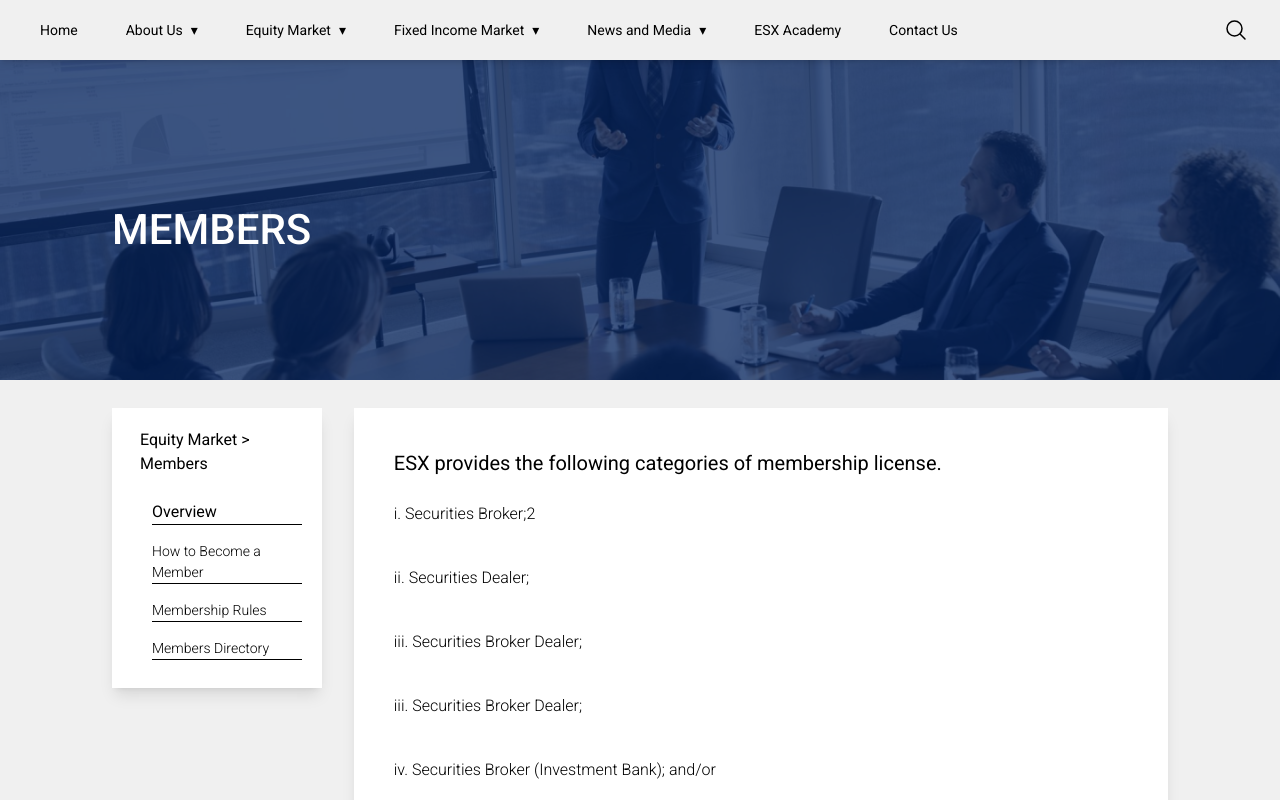
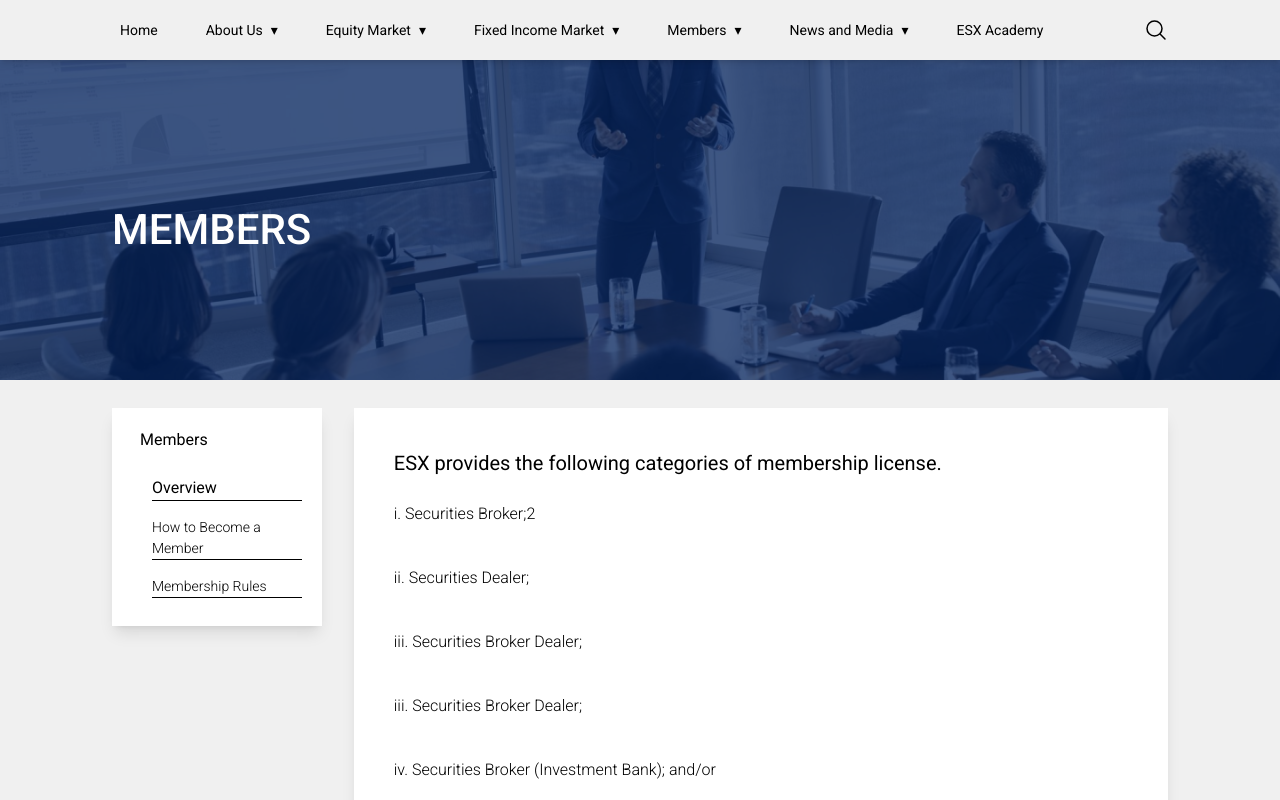
Before and after one commit to henizola/esx-new, a Next.js app: page /equity-market/members in a window 1280 px wide. Shown: the top 800 px of the page. Built offline with nearby package versions, Linux system fonts and the light colour scheme.

Commit message:
fixed header, footer with the site map

```diff
--- /dev/null
+++ b/app/members/page.tsx
@@ -0,0 +1,38 @@
+"use client";
+
+import BecomeAMember from "@/components/EquityMarket/members/BecomeAMember";
+import MemberList from "@/components/EquityMarket/members/MemberList";
+import MembershipRules from "@/components/EquityMarket/members/MembershipRules";
+import Overview from "@/components/EquityMarket/members/Overview";
+
+import SideMenu from "@/components/SideMenu/SideMenu";
+import { useNumber } from "@/context/nav.context";
+export default function Page() {
+  const { currentPage, setNumber } = useNumber();
+
+  return (
+    <main className='flex  flex-col items-center p-0'>
+      <SideMenu state={currentPage}>
+        {[
+          <Overview setStep={setNumber} step={currentPage} key={currentPage} />,
+
+          <BecomeAMember
+            setStep={setNumber}
+            step={currentPage}
+            key={currentPage}
+          />,
+          <MembershipRules
+            setStep={setNumber}
+            step={currentPage}
+            key={currentPage}
+          />,
+          <MemberList
+            setStep={setNumber}
+            step={currentPage}
+            key={currentPage}
+          />,
+        ]}
+      </SideMenu>
+    </main>
+  );
+}
--- a/components/EquityMarket/members/BecomeAMember.tsx
+++ b/components/EquityMarket/members/BecomeAMember.tsx
@@ -15,7 +15,7 @@
     "Overview",
     "How to Become a Member",
     "Membership Rules",
-    "List of Members",
+    // "List of Members",
   ];
   const evidence = [
     "Proof of payment of the applicable fees prescribed by ESX",
@@ -45,10 +45,10 @@
       <div className='grid sm:grid-cols-9 gap-8 lg:px-28 py-7'>
         <Card width='col-span-2 hidden  lg:flex flex-col text-left  py-[20px] px-[20px] h-fit '>
           <h6 className='ml-2 mb-4'>
-            <BackButton setStep={setStep} link='/equity-market'>
+            {/* <BackButton setStep={setStep} link='/equity-market'>
               Equity Market
-            </BackButton>{" "}
-            {"> Members"}
+            </BackButton>{" "} */}
+            {" Members"}
           </h6>
           {items.map((item, index) => (
             <button
--- a/components/EquityMarket/members/MemberList.tsx
+++ b/components/EquityMarket/members/MemberList.tsx
@@ -14,7 +14,7 @@
     "Overview",
     "How to Become a Member",
     "Membership Rules",
-    "Members Directory",
+    // "Members Directory",
   ];
   const evidence = [
     "Rules of membership and conditions for approval and demission of members",
@@ -36,10 +36,10 @@
       <div className='grid sm:grid-cols-9 gap-8 lg:px-28 py-7'>
         <Card width='col-span-2 hidden  lg:flex flex-col text-left  py-[20px] px-[20px] h-fit '>
           <h6 className='ml-2 mb-4'>
-            <BackButton setStep={setStep} link='/equity-market'>
+            {/* <BackButton setStep={setStep} link='/equity-market'>
               Equity Market
-            </BackButton>{" "}
-            {"> Members"}
+            </BackButton>{" "} */}
+            {" Members"}
           </h6>
           {items.map((item, index) => (
             <button
--- a/components/EquityMarket/members/MembershipRules.tsx
+++ b/components/EquityMarket/members/MembershipRules.tsx
@@ -15,7 +15,7 @@
     "Overview",
     "How to Become a Member",
     "Membership Rules",
-    "Members Directory ",
+    // "Members Directory ",
   ];
   const evidence = [
     "Rules of membership and conditions for approval and admission of members",
@@ -37,10 +37,10 @@
       <div className='grid sm:grid-cols-9 gap-8 lg:px-28 py-7'>
         <Card width='col-span-2 hidden  lg:flex flex-col text-left  py-[20px] px-[20px] h-fit '>
           <h6 className='ml-2 mb-4'>
-            <BackButton setStep={setStep} link='/equity-market'>
+            {/* <BackButton setStep={setStep} link='/equity-market'>
               Equity Market
-            </BackButton>{" "}
-            {"> Members"}
+            </BackButton>{" "} */}
+            {" Members"}
           </h6>
           {items.map((item, index) => (
             <button
--- a/components/EquityMarket/members/Overview.tsx
+++ b/components/EquityMarket/members/Overview.tsx
@@ -15,7 +15,7 @@
     "Overview",
     "How to Become a Member",
     "Membership Rules",
-    "Members Directory",
+    // "Members Directory",
   ];
   const evidence = [
     "Proof of payment of the applicable fees prescribed by The Exchange",
@@ -45,10 +45,10 @@
       <div className='grid sm:grid-cols-9 gap-8 lg:px-28 py-7'>
         <Card width='col-span-2 hidden  lg:flex flex-col text-left  py-[20px] px-[20px] h-fit  h-fit'>
           <h6 className='ml-2 mb-4'>
-            <BackButton setStep={setStep} link='/equity-market'>
+            {/* <BackButton setStep={setStep} link='/equity-market'>
               Equity Market
-            </BackButton>{" "}
-            {"> Members"}
+            </BackButton>{" "} */}
+            {" Members"}
           </h6>
           {items.map((item, index) => (
             <button
--- a/components/Header/Header.tsx
+++ b/components/Header/Header.tsx
@@ -170,11 +170,16 @@
             current: false,
             value: 4,
           },
-          { name: "Management", href: "/about-us", current: false, value: 5 },
+          {
+            name: "Management - Our Leadership Team",
+            href: "/about-us",
+            current: false,
+            value: 5,
+          },
         ],
       },
       // { name: "ESX Reports", href: "/about-us", current: false, value: 6 },
-      // { name: "Careers", href: "/about-us", current: false, value: 7 },
+      { name: "Careers", href: "/about-us", current: false, value: 7 },
       // { name: "Tenders", href: "/about-us", current: false, value: 8 },
     ],
   },
@@ -204,11 +209,17 @@
             current: false,
           },
           {
-            name: "Listing FAQs",
+            name: "Listing Forms",
             value: 3,
             href: "/equity-market/listing",
             current: false,
           },
+          // {
+          //   name: "Listing FAQs",
+          //   value: 3,
+          //   href: "/equity-market/listing",
+          //   current: false,
+          // },
           // {
           //   name: "Listed Companies",
 
@@ -267,32 +278,32 @@
           // { name: "Fees and Taxation", href: "", current: false },
         ],
       },
-      {
-        name: "Members",
-        href: "/equity-market/members",
-        current: false,
-        value: 0,
-        submenu: [
-          {
-            name: "How to Become a Member",
-            href: "/equity-market/members",
-            value: 0,
-            current: false,
-          },
-          {
-            name: "Membership Rules",
-            value: 1,
-            href: "/equity-market/members",
-            current: false,
-          },
       // {
-          //   name: "List of Members",
-          //   value: 2,
+      //   name: "Members",
       //   href: "/equity-market/members",
       //   current: false,
+      //   value: 0,
+      //   submenu: [
+      //     {
+      //       name: "How to Become a Member",
+      //       href: "/equity-market/members",
+      //       value: 0,
+      //       current: false,
+      //     },
+      //     {
+      //       name: "Membership Rules",
+      //       value: 1,
+      //       href: "/equity-market/members",
+      //       current: false,
+      //     },
+      //     // {
+      //     //   name: "List of Members",
+      //     //   value: 2,
+      //     //   href: "/equity-market/members",
+      //     //   current: false,
+      //     // },
+      //   ],
       // },
-        ],
-      },
       {
         name: "Trading and Operations",
         href: "/equity-market/trading-operations",
@@ -317,12 +328,12 @@
           //   current: false,
           //   value: 2,
           // },
-          {
-            name: "Trading FAQ",
-            value: 2,
-            href: "/equity-market/trading-operations",
-            current: false,
-          },
+          // {
+          //   name: "Trading FAQ",
+          //   value: 2,
+          //   href: "/equity-market/trading-operations",
+          //   current: false,
+          // },
           // { name: "Trading Platform", href: "", current: false },
         ],
       },
@@ -385,7 +396,13 @@
         value: 0,
         submenu: [
           {
-            name: "T-Bills and Bonds",
+            name: "Overview",
+            href: "/fixed-income-market/instruments",
+            current: false,
+            value: 0,
+          },
+          {
+            name: "Treasury Bills and Bonds",
             href: "/fixed-income-market/instruments",
             current: false,
             value: 1,
@@ -411,25 +428,25 @@
         ],
       },
       {
-        name: "Listing and Admission to Trading",
+        name: "Raise Capital",
         href: "/fixed-income-market/listing-and-admission-to-trading",
         current: false,
         value: 0,
         submenu: [
           {
-            name: "Bond IPO / Debt Public Issue",
+            name: "Overview",
             href: "/fixed-income-market/listing-and-admission-to-trading",
             current: false,
             value: 0,
           },
           {
-            name: "Listing rules",
+            name: "Fixed Income Listing Process",
             href: "/fixed-income-market/listing-and-admission-to-trading",
             current: false,
             value: 1,
           },
           {
-            name: "Listing FAQs",
+            name: "Fixed Income Listing Rules",
             href: "/fixed-income-market/listing-and-admission-to-trading",
             current: false,
             value: 2,
@@ -443,16 +460,22 @@
         value: 0,
         submenu: [
           {
-            name: "Trading Overview ",
+            name: " Overview ",
             href: "/fixed-income-market/trading",
             current: false,
             value: 0,
           },
           {
-            name: "Find a Broker",
+            name: "Trading Mechanism",
             href: "/fixed-income-market/trading",
             current: false,
             value: 1,
+          },
+          {
+            name: "Trading Rules",
+            href: "/fixed-income-market/trading",
+            current: false,
+            value: 2,
           },
           // {
           //   name: "Listed Securities",
@@ -481,32 +504,32 @@
           // },
         ],
       },
-      {
-        name: "Members",
-        href: "/fixed-income-market/members",
-        current: false,
-        value: 0,
-        submenu: [
-          {
-            name: "How to Become a Member",
-            value: 0,
-            href: "/fixed-income-market/members",
-            current: false,
-          },
-          {
-            name: "Membership Rules",
-            value: 1,
-            href: "/fixed-income-market/members",
-            current: false,
-          },
-          {
-            name: "List of Members",
-            value: 2,
-            href: "/fixed-income-market/members",
-            current: false,
-          },
-        ],
-      },
+      // {
+      //   name: "Members",
+      //   href: "/fixed-income-market/members",
+      //   current: false,
+      //   value: 0,
+      //   submenu: [
+      //     {
+      //       name: "How to Become a Member",
+      //       value: 0,
+      //       href: "/fixed-income-market/members",
+      //       current: false,
+      //     },
+      //     {
+      //       name: "Membership Rules",
+      //       value: 1,
+      //       href: "/fixed-income-market/members",
+      //       current: false,
+      //     },
+      //     {
+      //       name: "List of Members",
+      //       value: 2,
+      //       href: "/fixed-income-market/members",
+      //       current: false,
+      //     },
+      //   ],
+      // },
       {
         name: "Trading and Operations",
         href: "/fixed-income-market/trading-and-operations",
@@ -544,26 +567,26 @@
           },
         ],
       },
-      {
-        name: "Regulatory Framework",
-        href: "equity-market/regulatory-framework",
-        current: false,
-        value: 0,
-        submenu: [
-          {
-            name: "Capital Market Regulatory Environment",
-            href: "equity-market/regulatory-framework",
-            current: false,
-            value: 0,
-          },
-          {
-            name: "ESX Rulebook ",
-            value: 1,
-            href: "equity-market/regulatory-framework",
-            current: false,
-          },
-        ],
-      },
+      // {
+      //   name: "Regulatory Framework",
+      //   href: "equity-market/regulatory-framework",
+      //   current: false,
+      //   value: 0,
+      //   submenu: [
+      //     {
+      //       name: "Capital Market Regulatory Environment",
+      //       href: "equity-market/regulatory-framework",
+      //       current: false,
+      //       value: 0,
+      //     },
+      //     {
+      //       name: "ESX Rulebook ",
+      //       value: 1,
+      //       href: "equity-market/regulatory-framework",
+      //       current: false,
+      //     },
+      //   ],
+      // },
     ],
   },
 
@@ -658,6 +681,38 @@
   //   ],
   // },
   {
+    name: "Members",
+    href: "/members",
+    current: false,
+    value: 0,
+    submenu: [
+      {
+        name: "Overview",
+        href: "/members",
+        value: 0,
+        current: false,
+      },
+      {
+        name: "How to Become a Member",
+        href: "/members",
+        value: 1,
+        current: false,
+      },
+      {
+        name: "Membership Rules",
+        value: 2,
+        href: "/members",
+        current: false,
+      },
+      // {
+      //   name: "List of Members",
+      //   value: 2,
+      //   href: "/equity-market/members",
+      //   current: false,
+      // },
+    ],
+  },
+  {
     name: "News and Media ",
     href: "/news-and-media ",
     current: false, // Change to true if this section is currently active
@@ -703,11 +758,11 @@
     //   { name: "Downloads", href: "/esx-academy", current: false },
     // ],
   },
-  {
-    name: "Contact Us",
-    href: "/contact-us",
-    current: false,
-    value: 0,
+  // {
+  // name: "Contact Us",
+  // href: "/contact-us",
+  // current: false,
+  // value: 0,
   // submenu: [
   //   { name: "Overview", value: 0, href: "/esx-academy", current: false },
   //   {
@@ -725,7 +780,7 @@
   //   { name: "FAQs", href: "/esx-academy", current: false, value: 3 },
   //   { name: "Downloads", href: "/esx-academy", current: false },
   // ],
-  },
+  // },
 ];
 
 const Header: React.FC = () => {
@@ -794,7 +849,7 @@
                   )}
                 </Disclosure.Button>
               </div>
-              <div className='flex flex-1 items-center  justify-between sm:items-stretch sm:justify-between'>
+              <div className='mx-20 flex flex-1 items-center  justify-between sm:items-stretch sm:justify-between'>
                 <div className='hidden sm:ml-6 sm:block    '>
                   <div className='flex space-x-4  '>
                     <nav className='flex space-x-4 '>
```
Also changed, not shown: app/loading.tsx (+13 -1 lines), components/Header/Footer.tsx (+13 -4 lines). Lines whose indentation alone changed are shown as unchanged.
